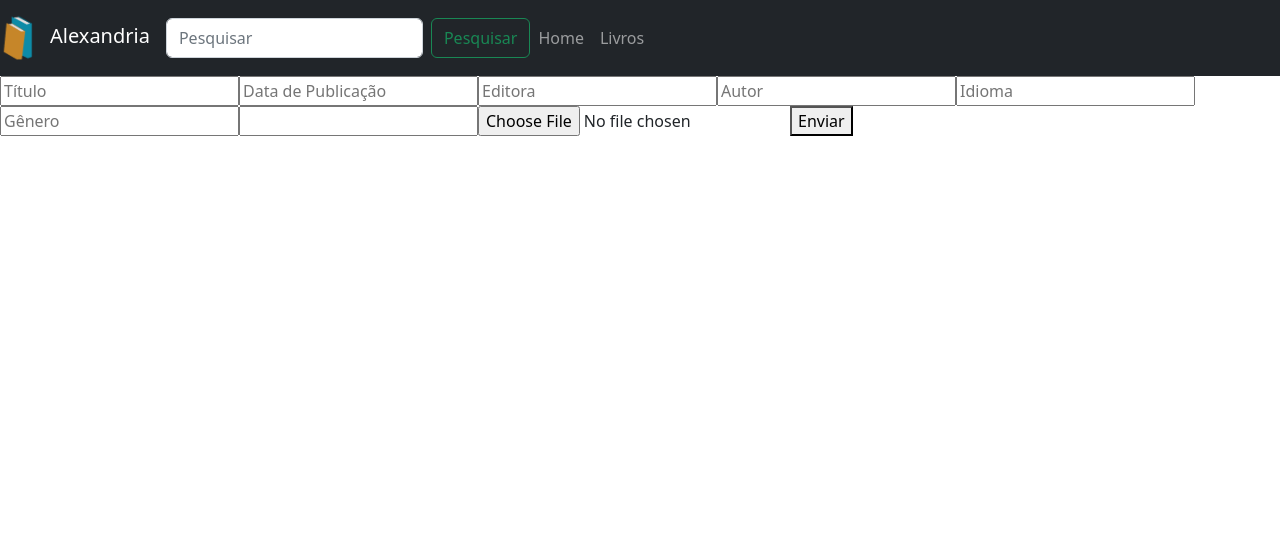
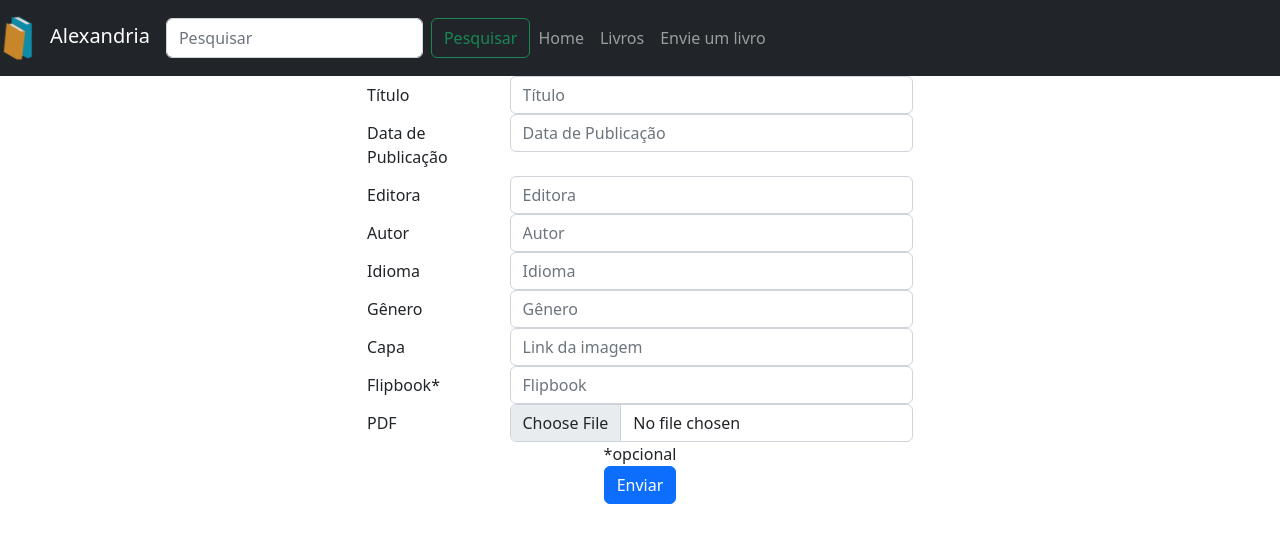
Before and after one commit to gabrielguariglia/AlexandriaFront, a React (Create React App) app: page /upload in a window 1280 px wide. Shown: the top 542 px of the page. Built offline with nearby package versions, Linux system fonts and the light colour scheme.

Commit message:
leitura online

```diff
--- a/src/App.js
+++ b/src/App.js
@@ -22,6 +22,7 @@ function App() {
             <Search />
             <Nav.Link as={Link} to="/">Home</Nav.Link>
             <Nav.Link as={Link} to="/livros">Livros</Nav.Link>
+            <Nav.Link as={Link} to="/upload">Envie um livro</Nav.Link>
           </Nav>
         </Navbar>
 
--- a/src/Components/Pages/Livro.js
+++ b/src/Components/Pages/Livro.js
@@ -55,6 +55,34 @@ const Livro = () => {
       });
   };
 
+  const handleLerOnline = () => {
+    const fileName2 = `${livro.leituraonline}`;
+
+    // Chame o endpoint de download do seu backend
+    fetch(`https://alexandria2.000webhostapp.com/apilivros.php?key=${API_KEY}&file=${livro.leituraonline}`)
+      .then(response => {
+        // Verifique se a resposta é bem-sucedida
+        if (response.ok) {
+          // Obtém o arquivo blob da resposta
+          response.blob().then(blob => {
+            const downloadLink = document.createElement('a');
+            downloadLink.href = window.URL.createObjectURL(blob);
+
+
+            // Cria um link temporário para download
+            const endereco = fileName2;
+              console.log(endereco);
+      // Abrir o link em uma nova janela
+            window.open(endereco, '_blank');
+          });
+        } else {
+          console.error('Falha ao fazer o download do arquivo.');
+        }
+      })
+      .catch(error => {
+        console.error(error);
+      });
+  };
 
   if (!livro) {
     return (
@@ -104,7 +132,7 @@ const Livro = () => {
                 <Button variant="danger" className="mx-2" onClick={handleDownload}>
                   Baixar PDF
                 </Button>
-                <Button variant="primary" className="mx-2">
+                <Button variant="primary" className="mx-2" onClick={handleLerOnline}>
                   Ler Online
                 </Button>
               </div>
--- a/src/Components/Pages/upload.js
+++ b/src/Components/Pages/upload.js
@@ -1,4 +1,5 @@
 import React, { useState } from 'react';
+import { Container, Row, Col, Form, Button } from 'react-bootstrap';
 
 const FileUploadForm = () => {
   const [file, setFile] = useState(null);
@@ -8,7 +9,8 @@ const FileUploadForm = () => {
   const [autor, setAutor] = useState('');
   const [idioma, setIdioma] = useState('');
   const [genero, setGenero] = useState('');
-  const [capa, setCapa] = useState(null);
+  const [capa, setCapa] = useState('');
+  const [leituraonline, setLeituraOnline] = useState('');
 
   const handleFileChange = (event) => {
     setFile(event.target.files[0]);
@@ -42,6 +44,10 @@ const FileUploadForm = () => {
     setCapa(event.target.value);
   };
 
+  const handleLeituraOnlineChange = (event) => {
+    setLeituraOnline(event.target.value);
+  };
+
   const handleSubmit = async (event) => {
     event.preventDefault();
 
@@ -55,6 +61,7 @@ const FileUploadForm = () => {
     formData.append('idioma', idioma);
     formData.append('genero', genero);
     formData.append('capa', capa);
+    formData.append('leituraonline', leituraonline);
 
     try {
       const response = await fetch('https://alexandria2.000webhostapp.com/upload.php', {
@@ -70,18 +77,95 @@ const FileUploadForm = () => {
   };
 
   return (
-    <form onSubmit={handleSubmit}>
+    <Container>
+      <Row className="justify-content-center">
+        <Col md={6}>
+          <Form onSubmit={handleSubmit}>
+            <Form.Group as={Row} controlId="formTitulo">
+              <Form.Label column sm={3}>
+                Título
+              </Form.Label>
+              <Col sm={9}>
+                <Form.Control type="text" placeholder="Título" value={titulo} onChange={handleTituloChange} />
+              </Col>
+            </Form.Group>
+            <Form.Group as={Row} controlId="formDataPublicacao">
+              <Form.Label column sm={3}>
+                Data de Publicação
+              </Form.Label>
+              <Col sm={9}>
+                <Form.Control type="text" placeholder="Data de Publicação" value={datapublicacao} onChange={handleDataPublicacaoChange} />
+              </Col>
+            </Form.Group>
+            <Form.Group as={Row} controlId="formEditora">
+              <Form.Label column sm={3}>
+                Editora
+              </Form.Label>
+              <Col sm={9}>
+                <Form.Control type="text" placeholder="Editora" value={editora} onChange={handleEditoraChange} />
+              </Col>
+            </Form.Group>
+            <Form.Group as={Row} controlId="formAutor">
+              <Form.Label column sm={3}>
+                Autor
+              </Form.Label>
+              <Col sm={9}>
+                <Form.Control type="text" placeholder="Autor" value={autor} onChange={handleAutorChange} />
+              </Col>
+            </Form.Group>
+            <Form.Group as={Row} controlId="formIdioma">
+              <Form.Label column sm={3}>
+                Idioma
+              </Form.Label>
+              <Col sm={9}>
+                <Form.Control type="text" placeholder="Idioma" value={idioma} onChange={handleIdiomaChange} />
+              </Col>
+            </Form.Group>
+            <Form.Group as={Row} controlId="formGenero">
+              <Form.Label column sm={3}>
+                Gênero
+              </Form.Label>
+              <Col sm={9}>
+                <Form.Control type="text" placeholder="Gênero" value={genero} onChange={handleGeneroChange} />
+              </Col>
+            </Form.Group>
+            <Form.Group as={Row} controlId="formCapa">
+              <Form.Label column sm={3}>
+                Capa
+              </Form.Label>
+              <Col sm={9}>
+                <Form.Control type="text" placeholder="Link da imagem" onChange={handleCapaChange} />
+              </Col>
+            </Form.Group>
 
-      <input type="text" name="titulo" placeholder="Título" value={titulo} onChange={handleTituloChange} />
-      <input type="text" name="datapublicacao" placeholder="Data de Publicação" value={datapublicacao} onChange={handleDataPublicacaoChange} />
-      <input type="text" name="editora" placeholder="Editora" value={editora} onChange={handleEditoraChange} />
-      <input type="text" name="autor" placeholder="Autor" value={autor} onChange={handleAutorChange} />
-      <input type="text" name="idioma" placeholder="Idioma" value={idioma} onChange={handleIdiomaChange} />
-      <input type="text" name="genero" placeholder="Gênero" value={genero} onChange={handleGeneroChange} />
-      <input type="text" name="capa" accept="image/*" onChange={handleCapaChange} />
-      <input type="file" name="pdf" accept=".pdf" onChange={handleFileChange} />
-      <button type="submit">Enviar</button>
-    </form>
+            <Form.Group as={Row} controlId="formPdf">
+              <Form.Label column sm={3}>
+                Flipbook*
+              </Form.Label>
+              <Col sm={9}>
+                <Form.Control type="text" placeholder="Flipbook" onChange={handleCapaChange} />
+              </Col>
+            </Form.Group>
+            <Form.Group as={Row} controlId="formPdf">
+              <Form.Label column sm={3}>
+                PDF
+              </Form.Label>
+              <Col sm={9}>
+                <Form.Control type="file" accept=".pdf" onChange={handleLeituraOnlineChange} />
+              </Col>
+            </Form.Group>
+            <Col className="text-center">
+              *opcional
+            </Col>
+            <Col className="text-center">
+              <Button variant="primary" type="submit">
+                Enviar
+              </Button>
+            </Col>
+          </Form>
+        </Col>
+      </Row>
+    </Container>
   );
 };
 
```
